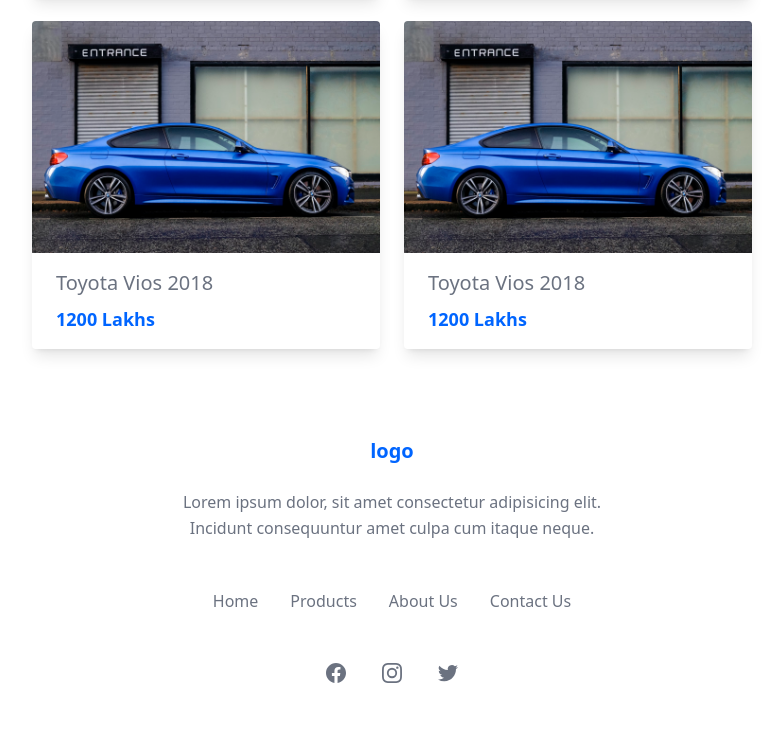
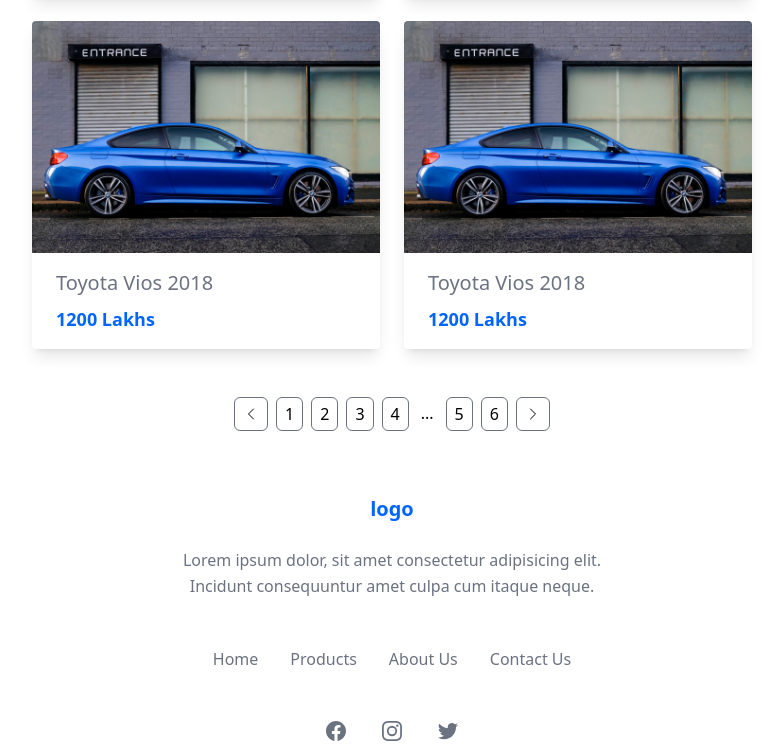
Before and after one commit to its-zyke/Car-ecommerce, a website: page dist/product.html in a window 1280 px wide. Shown: the part 880-1634 px from the top of the page, without its empty margins (248-1031 px from the left). Drawn offline with Linux system fonts and the light colour scheme.

Commit message:
finish pagination

```diff
--- a/dist/product.html
+++ b/dist/product.html
@@ -147,7 +147,7 @@
 
     <!-- product cards start-->
     <div
-      class="container mx-auto p-6 grid justify-center gap-6 md:grid-cols-2 lg:grid-cols-3 lg:px-32"
+      class="container mx-auto mb-6 p-6 grid justify-center gap-6 md:grid-cols-2 lg:grid-cols-3 lg:px-32"
     >
       <!-- card -->
       <div class="max-w-sm rounded overflow-hidden shadow-lg">
@@ -206,6 +206,82 @@
       </div>
     </div>
     <!-- product cards end -->
+
+    <!-- pagination start -->
+    <div class="container mx-auto flex items-center justify-center">
+      <div class="flex select-none space-x-2">
+        <a
+          href="#"
+          class="rounded-md p-2 self-center border border-gray-500 hover:bg-primary hover:text-white hover:border-none"
+        >
+          <svg
+            xmlns="http://www.w3.org/2000/svg"
+            fill="none"
+            viewBox="0 0 24 24"
+            stroke-width="1.5"
+            stroke="currentColor"
+            class="w-4 h-4"
+          >
+            <path
+              stroke-linecap="round"
+              stroke-linejoin="round"
+              d="M15.75 19.5L8.25 12l7.5-7.5"
+            />
+          </svg>
+        </a>
+        <a
+          href="#"
+          class="rounded-md px-2 py-1 self-center border border-gray-500 hover:bg-primary hover:text-white hover:border-none"
+          >1</a
+        >
+        <a
+          href="#"
+          class="rounded-md px-2 py-1 self-center border border-gray-500 hover:bg-primary hover:text-white hover:border-none"
+          >2</a
+        >
+        <a
+          href="#"
+          class="rounded-md px-2 py-1 self-center border border-gray-500 hover:bg-primary hover:text-white hover:border-none"
+          >3</a
+        >
+        <a
+          href="#"
+          class="rounded-md px-2 py-1 self-center border border-gray-500 hover:bg-primary hover:text-white hover:border-none"
+          >4</a
+        >
+        <span class="rounded-md p-1">...</span>
+        <a
+          href="#"
+          class="rounded-md px-2 py-1 self-center border border-gray-500 hover:bg-primary hover:text-white hover:border-none"
+          >5</a
+        >
+        <a
+          href="#"
+          class="rounded-md px-2 py-1 self-center border border-gray-500 hover:bg-primary hover:text-white hover:border-none"
+          >6</a
+        >
+        <a
+          href="#"
+          class="rounded-md p-2 self-center border border-gray-500 hover:bg-primary hover:text-white hover:border-none"
+        >
+          <svg
+            xmlns="http://www.w3.org/2000/svg"
+            fill="none"
+            viewBox="0 0 24 24"
+            stroke-width="1.5"
+            stroke="currentColor"
+            class="w-4 h-4"
+          >
+            <path
+              stroke-linecap="round"
+              stroke-linejoin="round"
+              d="M8.25 4.5l7.5 7.5-7.5 7.5"
+            />
+          </svg>
+        </a>
+      </div>
+    </div>
+    <!-- pagination end -->
 
     <!-- footer -->
     <!-- ====== Footer Section Start -->
```
Also changed, not shown: dist/output.css.
